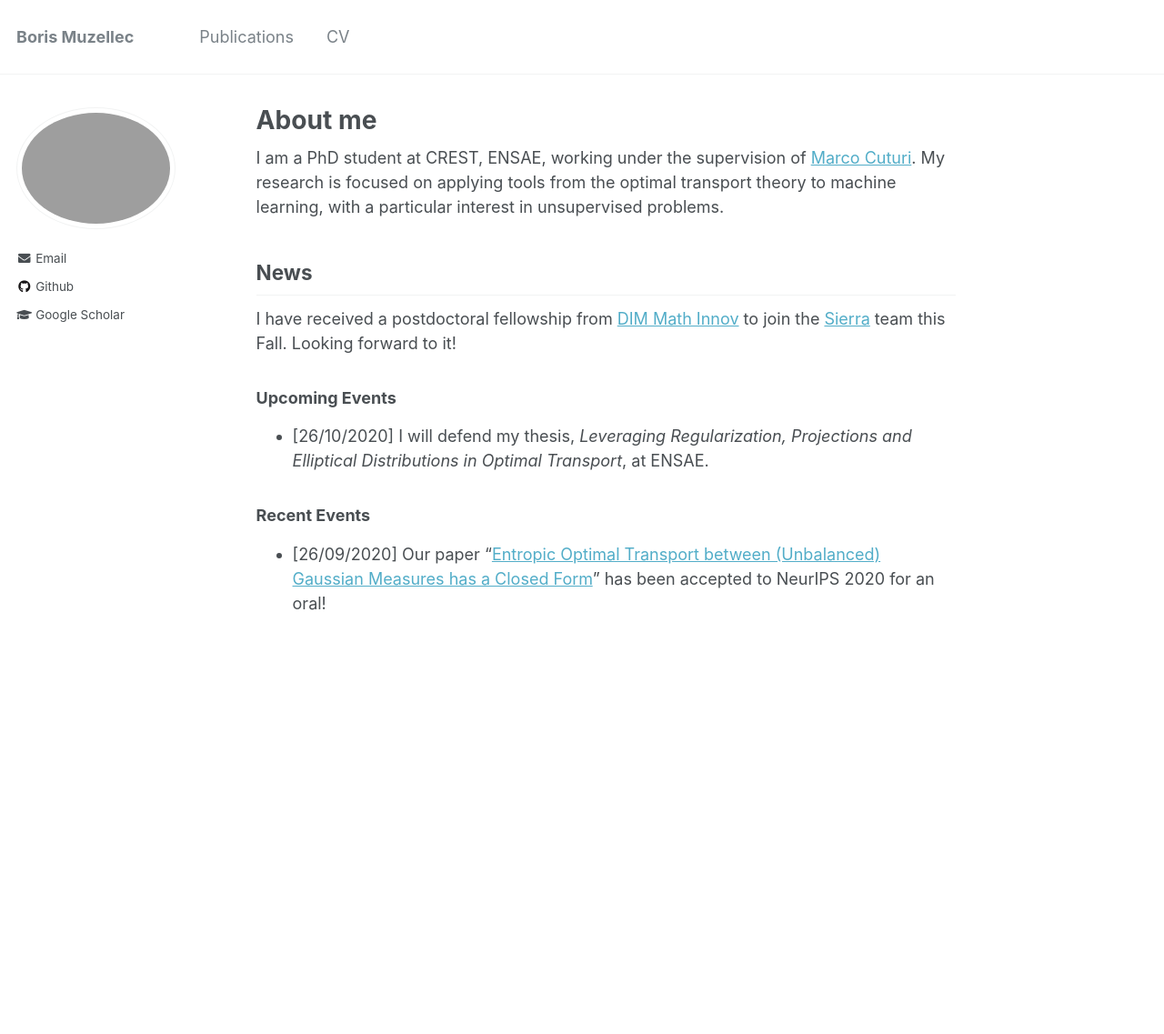
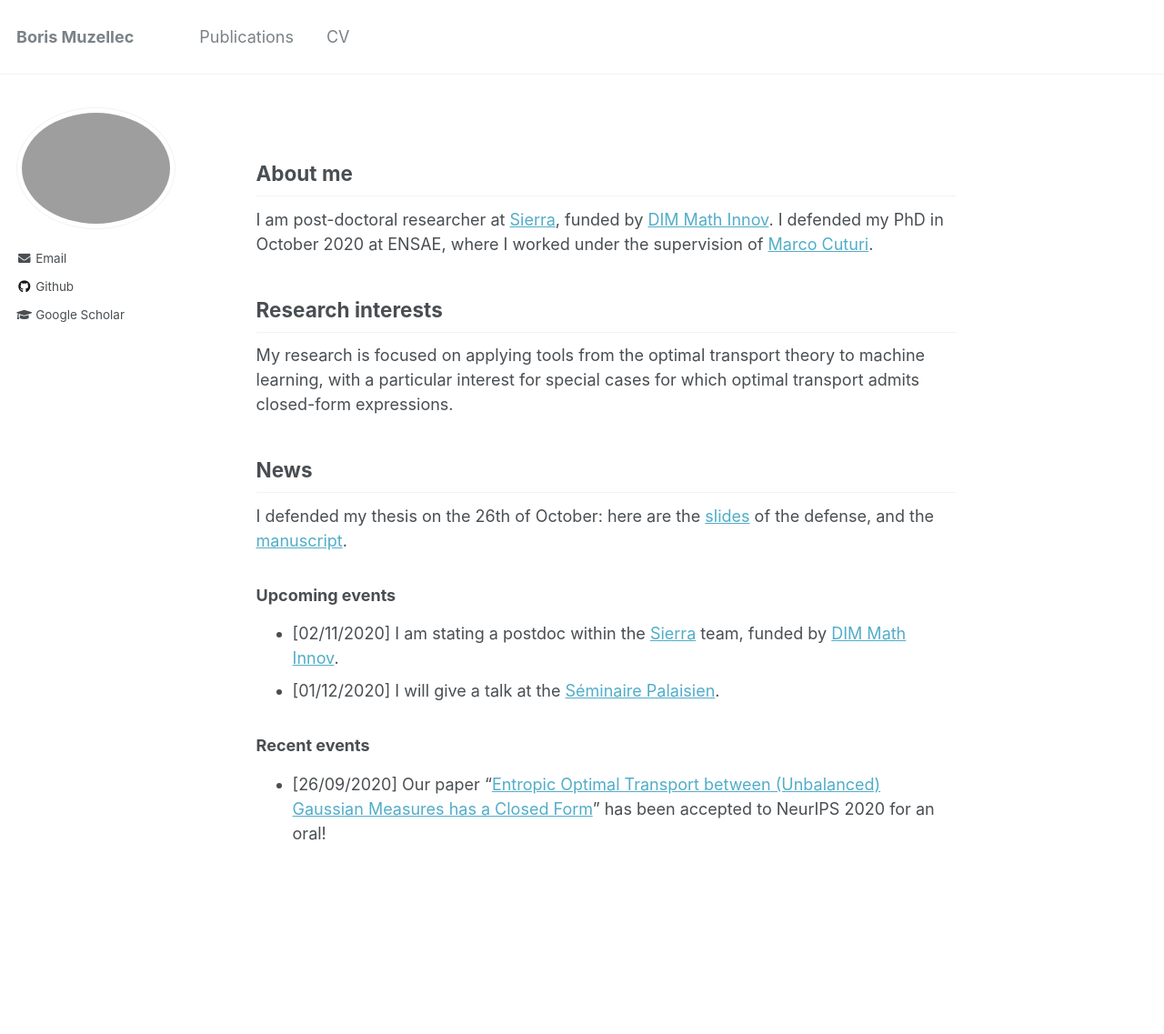
Before and after one commit to BorisMuzellec/borismuzellec.github.io, a Jekyll site: the page built from _pages/about.md, in a window 1280 px wide. Shown: the whole page at 91% size. Built offline with Jekyll 4.4.1, drawn with Linux system fonts in a browser that asks for light colours; before the commit the page ends 900 px from its top, so only the background shows below that.

Commit message:
postdoc update

```diff
--- a/_pages/about.md
+++ b/_pages/about.md
@@ -9,15 +9,22 @@
 ---
 
 
+## About me ##
 
-I am a PhD student at CREST, ENSAE, working under the supervision of [Marco Cuturi](http://marcocuturi.net). My research is focused on applying tools from the optimal transport theory to machine learning, with a particular interest in unsupervised problems.
+I am post-doctoral researcher at [Sierra](https://www.di.ens.fr/sierra/), funded by [DIM Math Innov](https://www.dim-mathinnov.fr/en/postdoctoral-laureates-45.htm). I defended my PhD in October 2020 at ENSAE, where I worked under the supervision of [Marco Cuturi](http://marcocuturi.net).
+
+## Research interests ##
+
+My research is focused on applying tools from the optimal transport theory to machine learning, with a particular interest for special cases for which optimal transport admits closed-form expressions.
 
 ## News ##
 
-I have received a postdoctoral fellowship from [DIM Math Innov](https://www.dim-mathinnov.fr/en/postdoctoral-laureates-45.htm) to join the [Sierra](https://www.di.ens.fr/sierra/) team this Fall. Looking forward to it!
+I defended my thesis on the 26th of October: here are the [slides](https://borismuzellec.github.io/publications/slides_defense.pdf) of the defense, and the [manuscript](https://borismuzellec.github.io/publications/thesis_muzellec.pdf).
 
-### Upcoming Events ###
-* [26/10/2020] I will defend my thesis, *Leveraging Regularization, Projections and Elliptical Distributions in Optimal Transport*, at ENSAE.
+### Upcoming events ###
+* [02/11/2020] I am stating a postdoc within the [Sierra](https://www.di.ens.fr/sierra/) team, funded by [DIM Math Innov](https://www.dim-mathinnov.fr/en/postdoctoral-laureates-45.htm).
+* [01/12/2020] I will give a talk at the [Séminaire Palaisien](https://palaisien.herokuapp.com/?fbclid=IwAR0bcezohohtf__JBZoe5NCjzQ7QAEmZLfLx2hfoLcCHwdxgP8HLXvAvVQY).
 
-### Recent Events ###
+
+### Recent events ###
 * [26/09/2020] Our paper "[Entropic Optimal Transport between (Unbalanced) Gaussian Measures has a Closed Form](https://arxiv.org/abs/2006.02572)" has been accepted to NeurIPS 2020 for an oral!
```
Also changed, not shown: other parts of _pages/about.md (+2 -2 lines), _pages/cv.md (+1 -1 lines), _pages/publications.md (+2 -2 lines).
